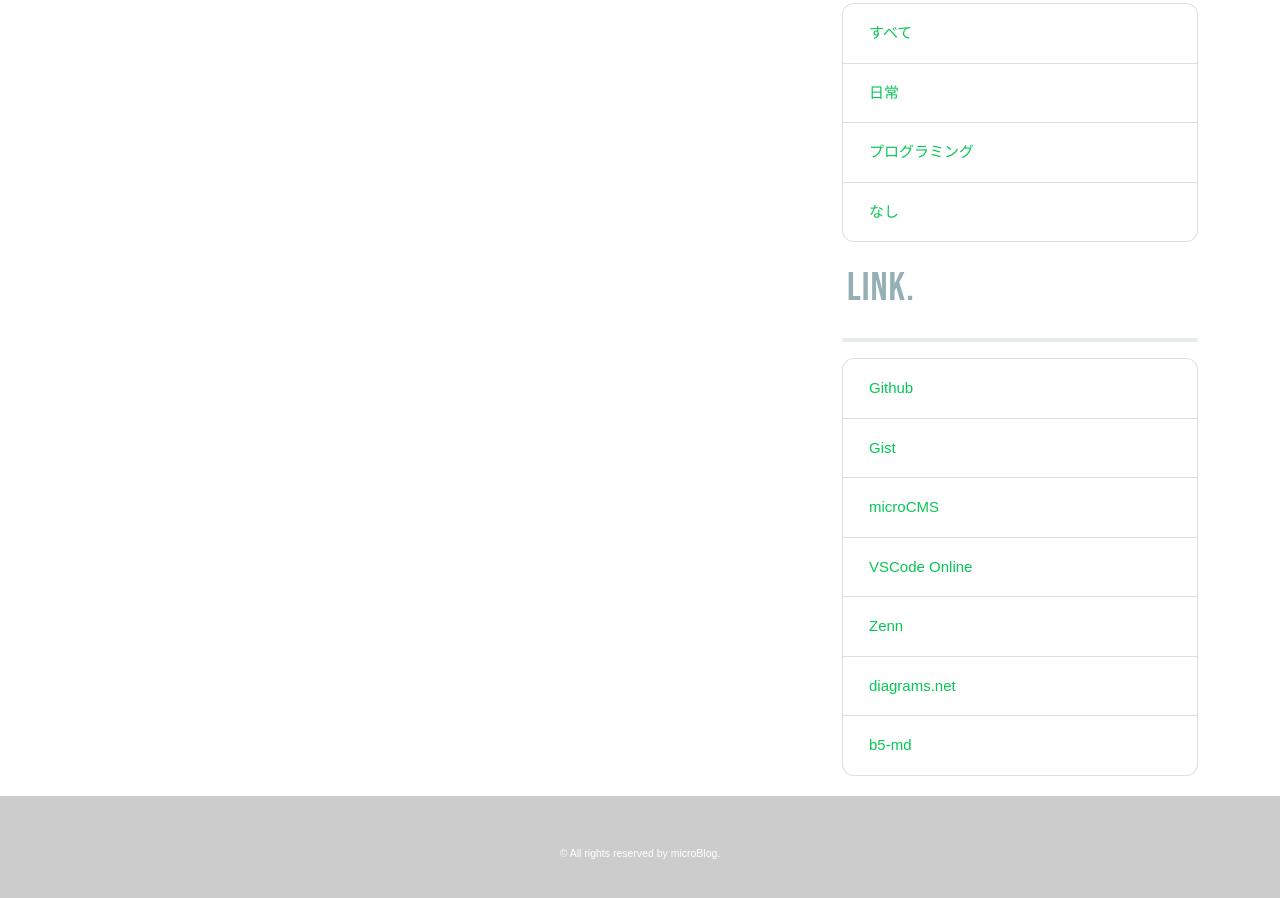
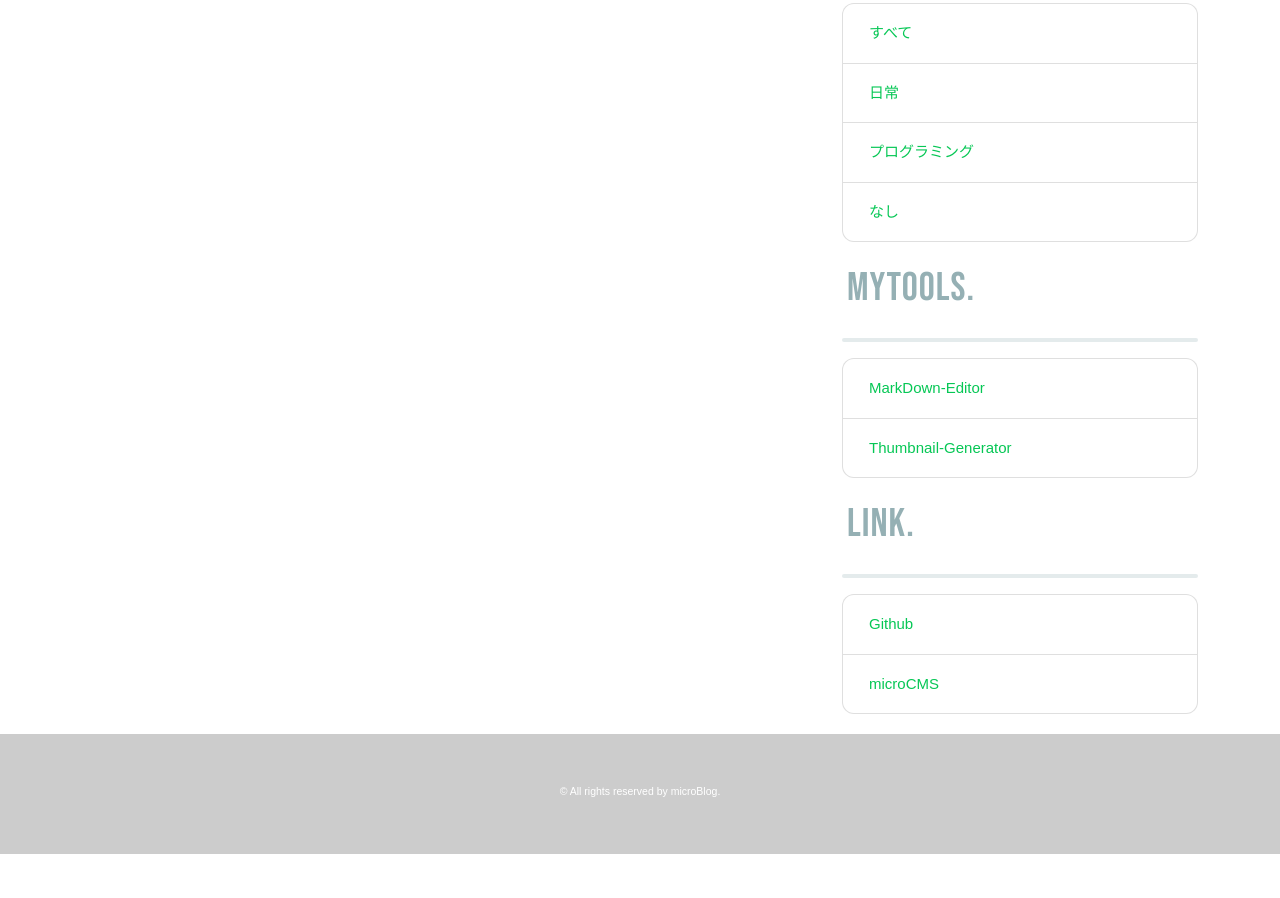
Before and after one commit to coffee522jelly-development/BlogTP, a plain HTML site: page index.html in a window 1280 px wide. Shown: the part 2287-3185 px from the top of the page. After the commit the page ends 3141 px from the top, so only its background shows below. Drawn offline with Linux system fonts and the light colour scheme; no server answers; a web font is replaced by a local one.

Commit message:
Update index.html
update my tools

```diff
--- a/index.html
+++ b/index.html
@@ -156,6 +156,16 @@
                     </ul>
 
                       <!-- リンクの設定 -->
+                      <h1 id="Link">MyTools.</h1>
+                      <hr>
+                      <ul class="list-group">
+                        <li class="list-group-item d-flex justify-content-between align-items-center">
+                          <a href="https://coffee522jelly-development.github.io/b5-md/" target="_blank" rel="noopener noreferrer">MarkDown-Editor</a>
+                        </li>
+                        <li class="list-group-item d-flex justify-content-between align-items-center">
+                          <a href="https://coffee522jelly-development.github.io/Thumbnail-Generator/" target="_blank" rel="noopener noreferrer">Thumbnail-Generator</a>
+                        </li>
+                      </ul>
                       <h1 id="Link">Link.</h1>
                       <hr>
                       <ul class="list-group">
@@ -163,22 +173,7 @@
                           <a href="https://github.com/" target="_blank" rel="noopener noreferrer">Github</a>
                         </li>
                         <li class="list-group-item d-flex justify-content-between align-items-center">
-                        <a href="https://gist.github.com/" target="_blank" rel="noopener noreferrer">Gist</a>
-                      </li>
-                      <li class="list-group-item d-flex justify-content-between align-items-center">
                           <a href="https://app.microcms.io/signin" target="_blank" rel="noopener noreferrer">microCMS</a>
-                      </li>
-                      <li class="list-group-item d-flex justify-content-between align-items-center">
-                        <a href="https://vscode.dev/" target="_blank" rel="noopener noreferrer">VSCode Online</a>
-                      </li>
-                      <li class="list-group-item d-flex justify-content-between align-items-center">
-                        <a href="https://zenn.dev/" target="_blank" rel="noopener noreferrer">Zenn</a>
-                      </li>
-                      <li class="list-group-item d-flex justify-content-between align-items-center">
-                        <a href="https://app.diagrams.net/" target="_blank" rel="noopener noreferrer">diagrams.net</a>
-                      </li>
-                      <li class="list-group-item d-flex justify-content-between align-items-center">
-                        <a href="https://coffee522jelly-development.github.io/b5-md/" target="_blank" rel="noopener noreferrer">b5-md</a>
                         </li>
                       </ul>
                     </div>
```
Lines whose indentation alone changed are shown as unchanged.
